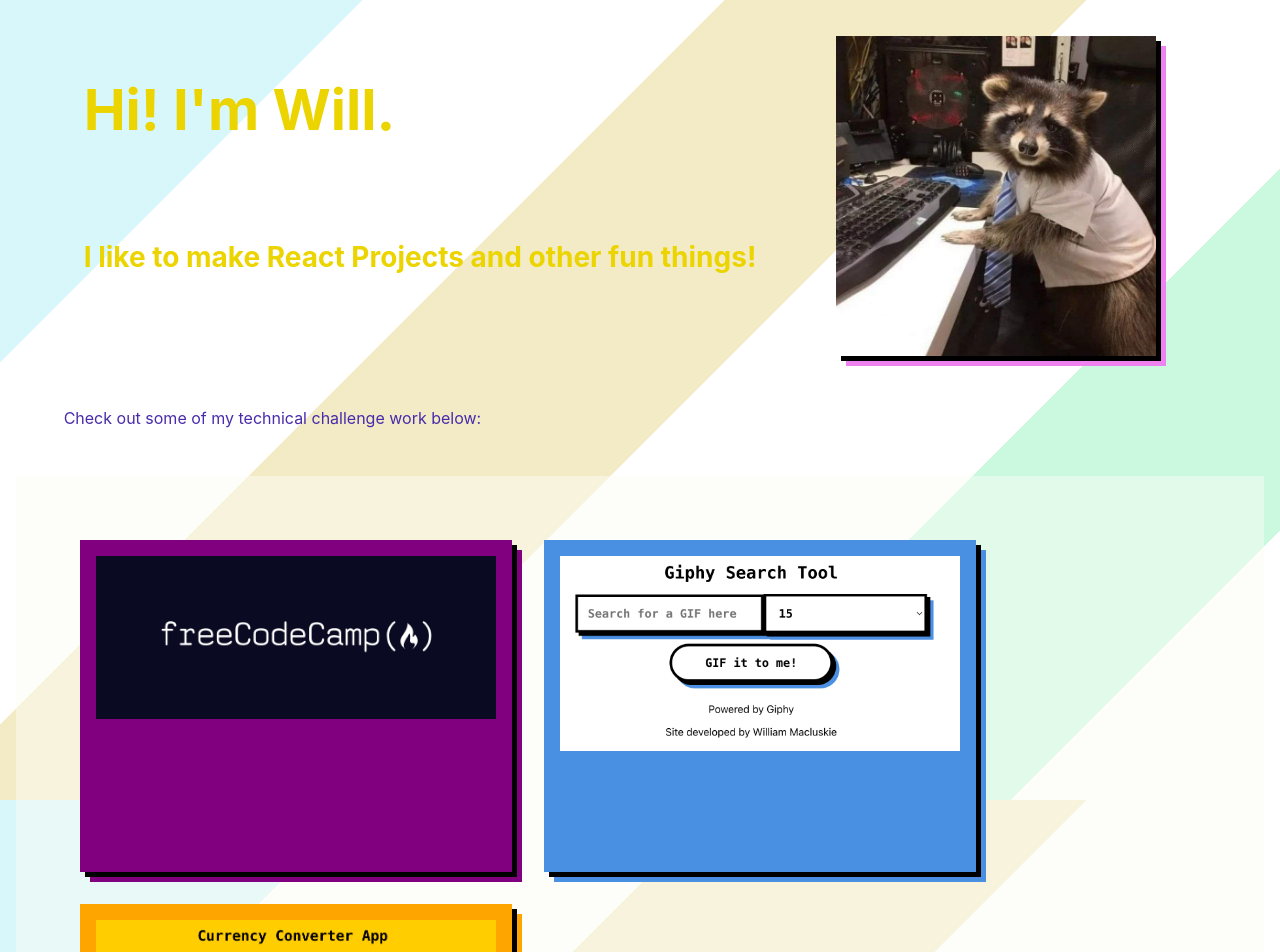
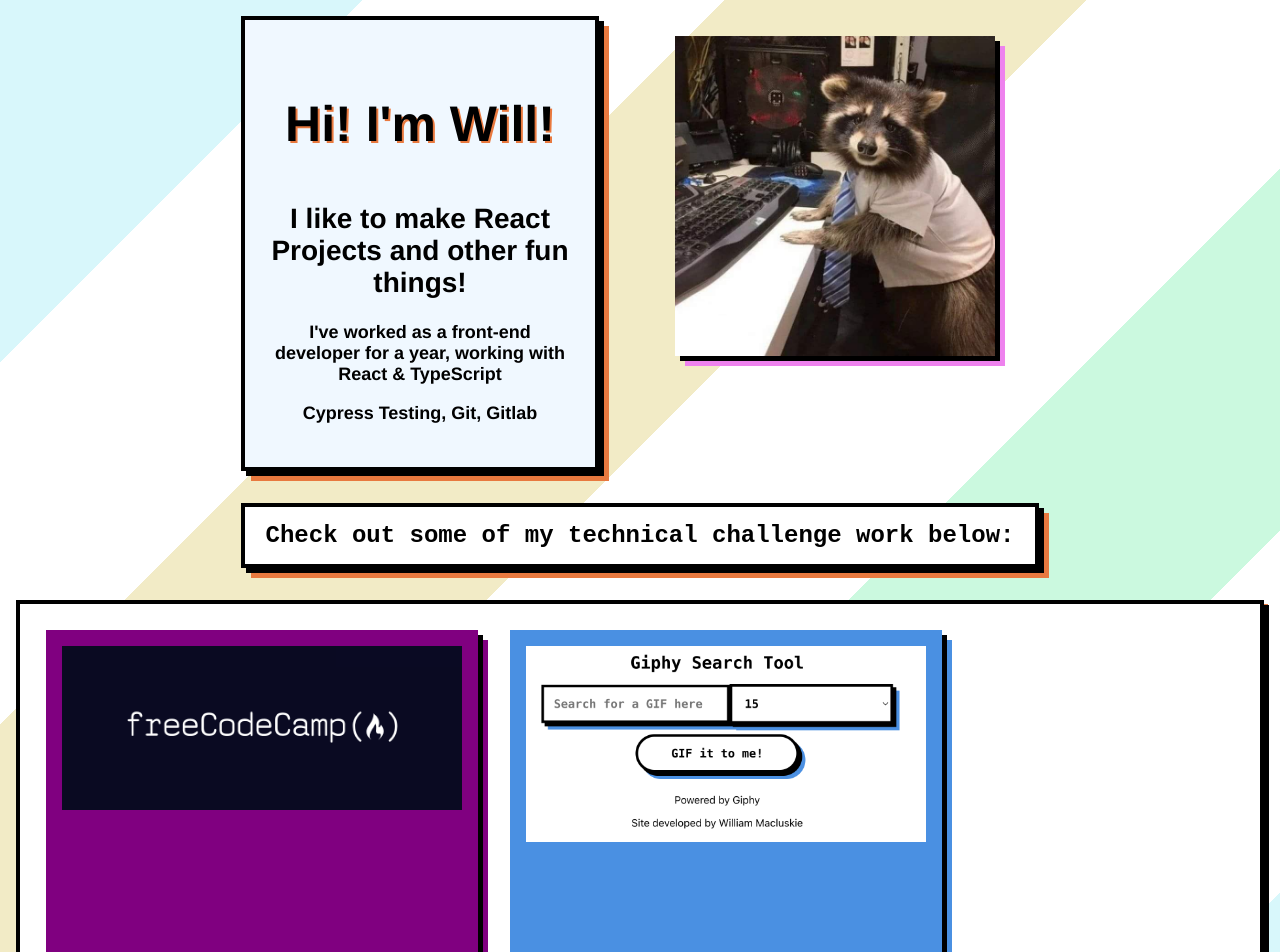
Before and after one commit to WillMacBaker/home, a React (Vite) app: page / in a window 1280 px wide. Shown: the top 952 px of the page. Built offline with nearby package versions, Linux system fonts and the light colour scheme.

Commit message:
Restyling page to look MUCH better than before

```diff
--- a/src/App.tsx
+++ b/src/App.tsx
@@ -29,7 +29,7 @@ export default function App() {
               {/* <NavigationBar /> */}
             </div>
             <div>
-            <JumboTron name="Will"/>
+            <JumboTron />
             <ProjectSection />
             {/* <Skills />
             <Contact /> */}
--- a/src/components/JumboTron.tsx
+++ b/src/components/JumboTron.tsx
@@ -1,6 +1,4 @@
-import * as React from 'react';
 import styled from 'styled-components';
-import portrait from '../assets/images/definitelyMe.jpeg'
 import { motion } from 'motion/react';
 
 
@@ -74,25 +72,68 @@ const JumboTronBottomSection = styled(motion.div)`
     color: var(--purple);
 `
 
-const StyledButton = styled.button<{$color?: string}>`
-    background-color: ${({$color}) => $color || "purple"};
-    cursor: pointer;
-    border-radius: 0%;
+// const StyledButton = styled.button<{$color?: string}>`
+//     background-color: ${({$color}) => $color || "purple"};
+//     cursor: pointer;
+//     border-radius: 0%;
+//     text-align: center;
+//     width: 50px;
+//     height: 50px;
+// `
+
+const StyledTextDiv = styled(motion.div)`
+color: red;
     text-align: center;
-    width: 50px;
-    height: 50px;
+    position: relative;
+
+    margin: 1rem;
+    width: 300px;
+    max-width: 100%;
+    font-family: monospace;
+    padding: 25px;
+    font-size: 18px;
+    font-weight: bold;
+    color: #000;
+    background-color: #fff;
+    border: 4px solid #000;
+    box-shadow: 5px 5px 0 #000, 10px 10px 0 #E8793F;
+    display: flexbox;
+    background-color: aliceblue;
+    font-family: 'Franklin Gothic Medium', 'Arial Narrow', Arial, sans-serif;
+
+    /* PLACEHOLDER STYLING, NEED TO GET CREATIVE WITH THIS */
+    h1{
+        font-size: 50px;
+        text-shadow: 2px 2px 0 #E8793F, 2px 2px 0 white;
+    }
+
+    h2{
+        font-size: 28px;
+    }
+
+    p{
+        font-size: 18px;
+    }
+
 `
 
-interface IJumbotron{
-    name?: string
-    age?: number
-    job?: string
-    buttonColor?: string
-    colorScheme?: boolean
-}
+const Header = styled.h2`
+    color: red;
+    text-align: center;
+    position: relative;
+    margin: 1rem;
+    max-width: 100%;
+    font-family: monospace;
+    padding: 15px;
+    font-size: 24px;
+    font-weight: bold;
+    color: #000;
+    background-color: #fff;
+    border: 4px solid #000;
+    box-shadow: 5px 5px 0 #000, 10px 10px 0 #E8793F;
+`
 
-
-export const JumboTron = ({name, age, job, buttonColor}: IJumbotron) => {
+export const JumboTron = () => {
     return(
         <StyledSection className="jumboTronContainer">
             <JumboTronTopSection className="jumboTronTopSection">
@@ -100,14 +141,16 @@ export const JumboTron = ({name, age, job, buttonColor}: IJumbotron) => {
                     <motion.article className="pageHeader"
                     initial={{opacity: "0%"}}
                     animate={{opacity:"100%"}}>
-                        <div>
+                        <StyledTextDiv>
                             <h1>
-                                Hi! I'm {name}.
+                                Hi! I'm Will!
                             </h1>
                             <h2>
                                 I like to make React Projects and other fun things!
                             </h2>
-                        </div>
+                            <p>I've worked as a front-end developer for a year, working with React & TypeScript</p>
+                            <p>Cypress Testing, Git, Gitlab</p>
+                        </StyledTextDiv>
                     </motion.article>
                 </JumboTronContentDiv>
                 <PortraitContainer className="portraitContainer"
@@ -123,18 +166,7 @@ export const JumboTron = ({name, age, job, buttonColor}: IJumbotron) => {
                 </PortraitContainer>
             </JumboTronTopSection>
             <JumboTronBottomSection>
-                {/* STYLE THIS TO BE LARGE, HEADER ABOVE PROJECT SECTION! */}
-                <p>Check out some of my technical challenge work below:</p>
-                <div>
-                    {/* <ul className="pageHeaderSubHighlights">
-                        <li>
-                            I'm currently working on my JavaScript and React Library skills
-                        </li>
-                        <li>
-                            I'm also working on my styling and page design abilities!
-                        </li>
-                    </ul> */}
-                </div>
+                <Header>Check out some of my technical challenge work below:</Header>
             </JumboTronBottomSection>
         </StyledSection>
     )
--- a/src/components/ProjectSection.tsx
+++ b/src/components/ProjectSection.tsx
@@ -1,8 +1,7 @@
 import * as React from 'react';
 import styled from 'styled-components';
-import { ProjectPane } from './ProjectPane';
 import { projects } from './data/data';
-import { stagger, animate, motion, LayoutGroup } from 'motion/react';
+import { motion } from 'motion/react';
 
 
 const ProjectItemParentDiv = styled(motion.div)`
@@ -11,8 +10,18 @@ const ProjectItemParentDiv = styled(motion.div)`
     max-width:  90%;
     margin-top: 2rem;
     justify-self: center;
-    background-color: rgba(251, 251, 243, 0.481);
     padding: 3rem;
+    margin: 1rem;
+    max-width: 100%;
+    font-family: monospace;
+    padding: 10px;
+    font-size: 18px;
+    font-weight: bold;
+    color: #000;
+    background-color: #fff;
+    border: 4px solid #000;
+    box-shadow: 5px 5px 0 #000, 4px 4px 0 #E8793F;
+    font-family: 'Franklin Gothic Medium', 'Arial Narrow', Arial, sans-serif;
 `
 
 const ProjectItemDiv = styled(motion.div)<{boxShadowInput: string}>`
@@ -80,7 +89,9 @@ const ProjectItemInfoDiv = styled(motion.div)<{coverColor: string}>`
     text-align: center;
 `
 const ProjectItemImage = styled(motion.img)`
-     size: auto;
+     width: 100%;
+    height: 100%;
+    object-fit: contain;
 `
 const StyledH2 = styled.h2`
     font-size: 28px;
--- a/src/index.css
+++ b/src/index.css
@@ -1,88 +1,16 @@
-:root {
-    --yellow: #EBD400;
-    --purple: #492BAB;
-
-}
-
-
 body {
   margin: 0;
   /* font-family: source-code-pro, Menlo, Monaco, Consolas, 'Courier New',
     monospace; */
-  font-family: -apple-system, BlinkMacSystemFont, 'Segoe UI', 'Roboto', 'Oxygen',
-    'Ubuntu', 'Cantarell', 'Fira Sans', 'Droid Sans', 'Helvetica Neue',
-    sans-serif;
+  font-family:Verdana, Geneva, Tahoma, sans-serif;
   -webkit-font-smoothing: antialiased;
   -moz-osx-font-smoothing: grayscale;
-  background-attachment: fixed;
+
   background-image: repeating-linear-gradient(135deg, #d8f7fb,#d8f7fb 20vw,#ffffff 20vw,#ffffff 40vw,#f2ebc6 40vw,#f2ebc6 60vw,#ffffff 60vw,#ffffff 80vw,#cbf9df 80vw,#cbf9df 100vw,#ffffff 100vw,#ffffff 120vw);
-  /* background-image: radial-gradient(black 5%, white 0%); */
-  /* background-size: 5% 10%; */
+  /* If I desire pain, can update this to an SVG that animates as you go down page? Consider Motion library for this purpose! */
 }
 
 code {
   font-family: source-code-pro, Menlo, Monaco, Consolas, 'Courier New',
     monospace;
 }
-
-
-/* MOVE ALL THE BELOW CODE INTO THEIR OWN STYLED COMPONENTS*/
-
-
-.jumboTronTopSection h1,h2,ul {
-    padding: 20px;
-}
-
-.jumboTronTopSection h2 {
-    font-size: 28px;
-}
-
-.pageHeaderSubHighlights li {
-    padding: 20px 30px 20px 30px;
-    list-style-type: none;
-    display: inline-flex;
-}
-
-.pageHeader {
-    text-align: left;
-    position: relative;
-    font-size: 48px;
-}
-
-
-/* PROJECT PANE CSS STYLING*/
-
-@media (max-width: 800px){
-    .paneContainer {
-        /* display: block; */
-        /* background-color: red; */
-        padding: 20px;
-    }
-}
-
-.individualPaneDiv {
-}
-
-.paneImage {
-    width: 100%;
-    height: 100%;
-    object-fit: contain;
-}
-
-
-
-/* NAVBAR AND FOOTER STYLING*/
-
-.footer {
-    display: flex;
-    padding: 0;
-    border: 0;
-    margin: 0;
-    background-image: url("./assets/backgrounds/bright-squares.png");
-    background-color: #492BAB;
-}
-
-.navbar {
-    background-image: url("./assets/backgrounds/bright-squares.png");
-    background-color: #492BAB;
-}
```
